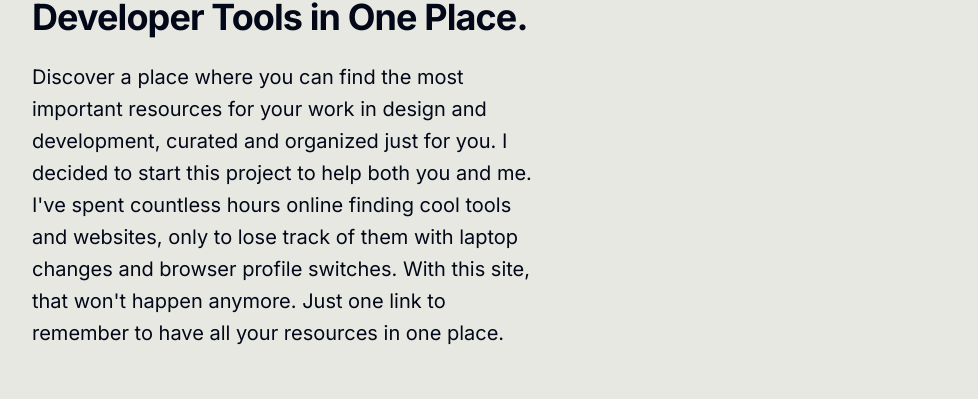
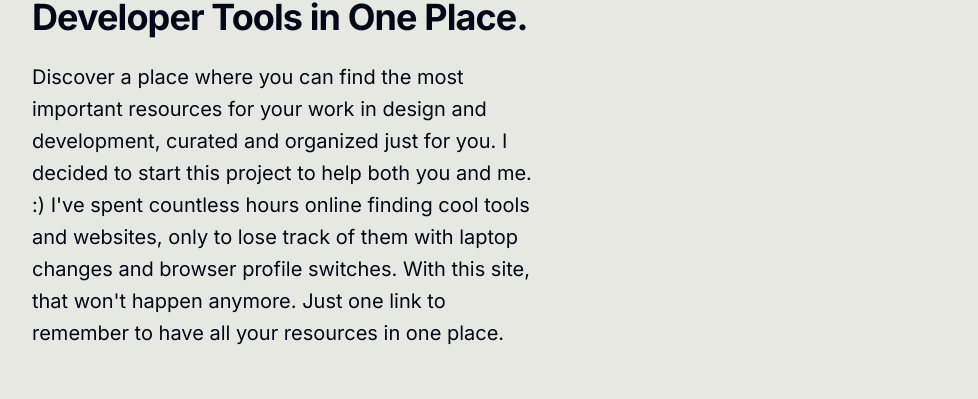
Before and after one commit to Hensga/hh-dev-resource-hub, a Next.js app: page /hh-dev-resource-hub/about in a window 1280 px wide. Shown: the part 335-734 px from the top of the page, without its empty margins (0-978 px from the left). Built offline with nearby package versions, Linux system fonts and the light colour scheme.

Commit message:
actions push

```diff
--- a/src/app/components/ImageWithTextAndHeading.js
+++ b/src/app/components/ImageWithTextAndHeading.js
@@ -31,7 +31,7 @@ export default function ImageWithTextAndHeading() {
           <p className="mt-6 text-xl leading-8 ">
             Discover a place where you can find the most important resources for
             your work in design and development, curated and organized just for
-            you. I decided to start this project to help both you and me.
+            you. I decided to start this project to help both you and me. :)
             I&apos;ve spent countless hours online finding cool tools and
             websites, only to lose track of them with laptop changes and browser
             profile switches. With this site, that won&apos;t happen anymore.
```
